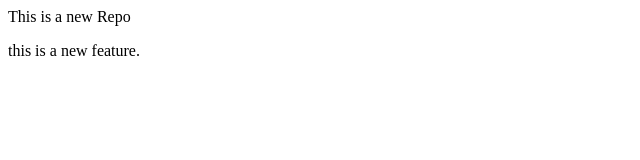
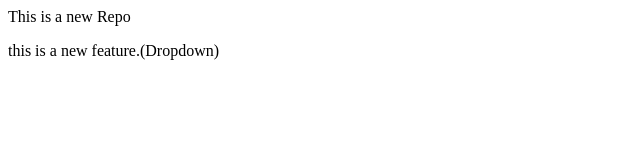
Before and after one commit to pdhawane8797/localrepo, a plain HTML site: page index.html in a window 1280 px wide. Shown: the full height of the page, 0-640 px from the left. Drawn offline with Linux system fonts and the light colour scheme.

Commit message:
Add Dropdown

```diff
--- a/index.html
+++ b/index.html
@@ -1,2 +1,2 @@
 <P>This is a new Repo</P>
-<P>this is a new feature.</P>
+<P>this is a new feature.(Dropdown)</P>
```
